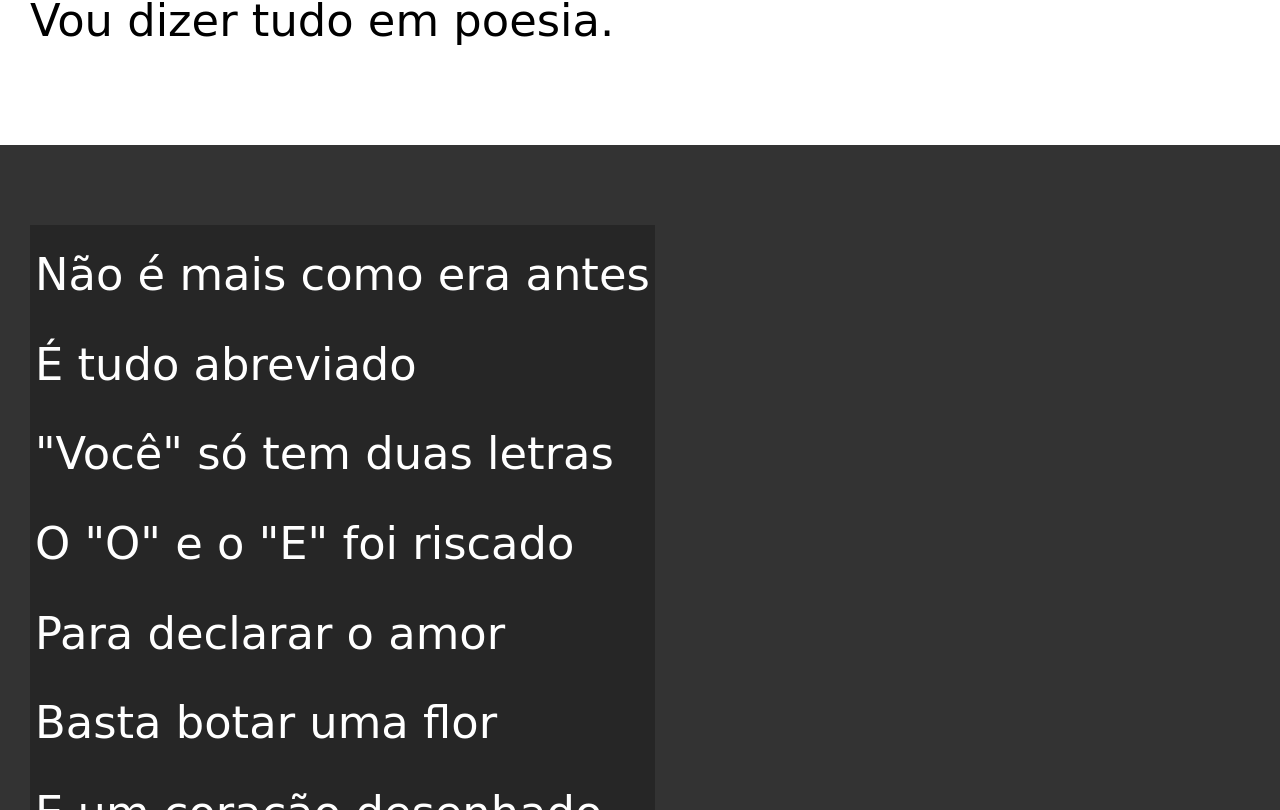
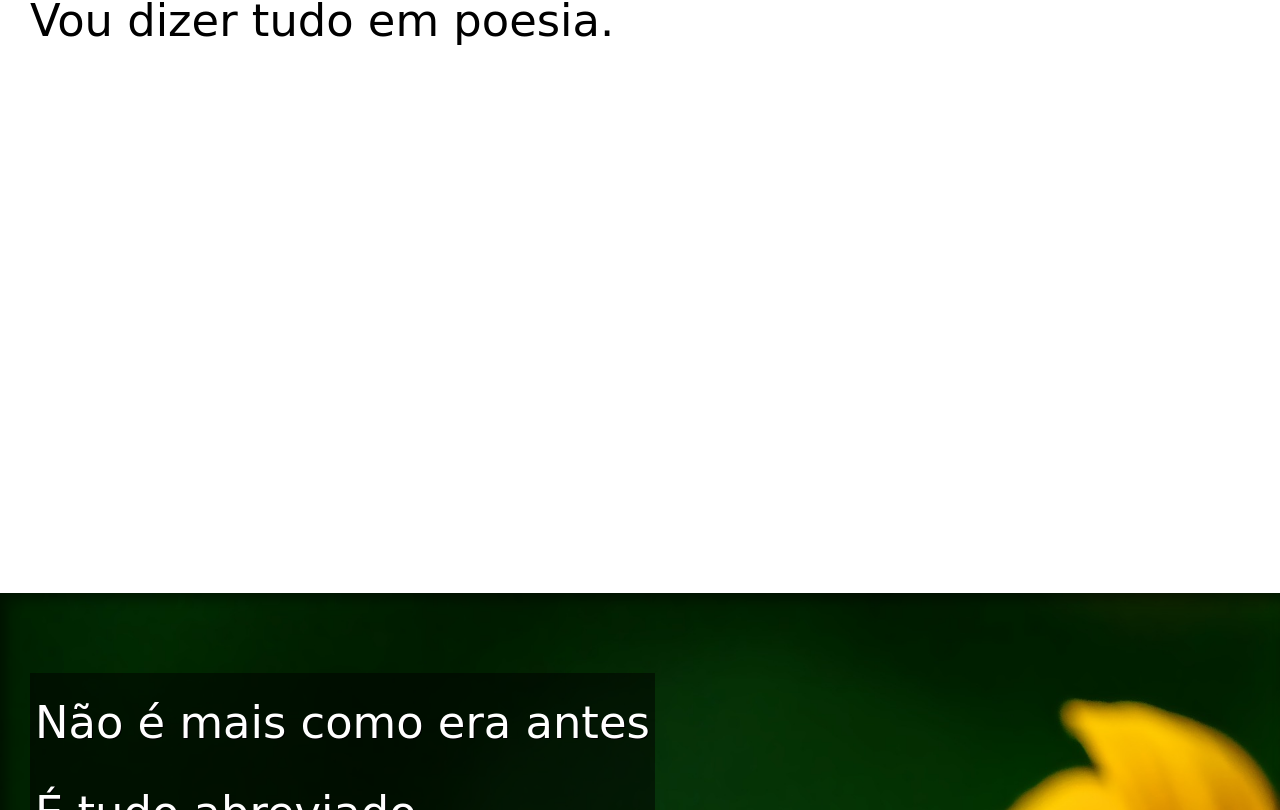
Before and after one commit to JoaoVictorMaiu/html-css, a plain HTML site: page exercicios/d012/index.html in a window 1280 px wide. Shown: the part 910-1720 px from the top of the page. Drawn offline with Linux system fonts and the light colour scheme.

Commit message:
desafio parallax finalizado

```diff
--- a/exercicios/d012/estilo/style.css
+++ b/exercicios/d012/estilo/style.css
@@ -56,20 +56,38 @@ section {
     font-size:3.5vw;
 }
 
+section > p {
+    padding-bottom: 10em;
+}
+
 section.normal {
     background-color: white;
     color: black;
 }
 
 section.imagem {
-    background-color: rgb(51, 51, 51);
+    background-color: rgba(51, 51, 51,);
     color: white;
+    box-shadow: inset 6px 6px 13px 0px rgba(0, 0, 0, 0.473);
+    background-size: cover;
+    background-attachment: fixed;
 }
 
 section.imagem > p {
     display: inline-block;
     padding: 5px;
-    background-color: rgba(0, 0, 0, 0.253);
+    background-color: rgba(0, 0, 0, 0.514);
+    text-shadow: 1px 1px 0px black;
+}
+
+section#img01 {
+    background-image: url('../imagens/background001.jpg');
+    background-position: right center;
+
+}
+
+section#img02 {
+    background-image: url('../imagens/background002.jpg');
 }
 
 footer {
--- a/exercicios/d012/index.html
+++ b/exercicios/d012/index.html
@@ -25,7 +25,7 @@
         </p>
     </section>
 
-    <section class="imagem">
+    <section class="imagem" id="img01">
         <p>
             Não é mais como era antes <br>
             É tudo abreviado <br>
@@ -56,7 +56,7 @@
         </p>
     </section>
 
-    <section class="imagem">
+    <section class="imagem" id="img02">
         <p>
             Tenho saudade das cartas <br>
             Escritas com a própria mão <br>
```
